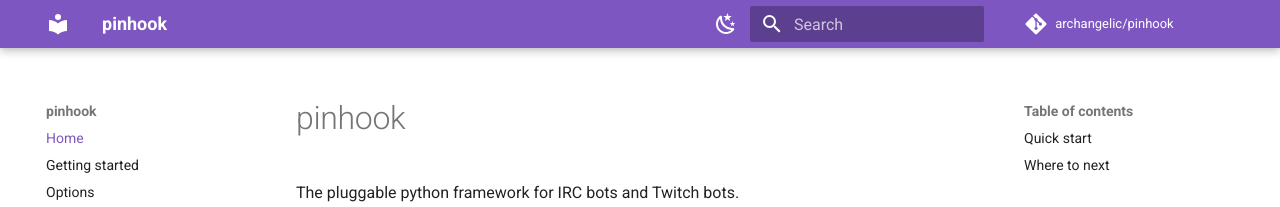
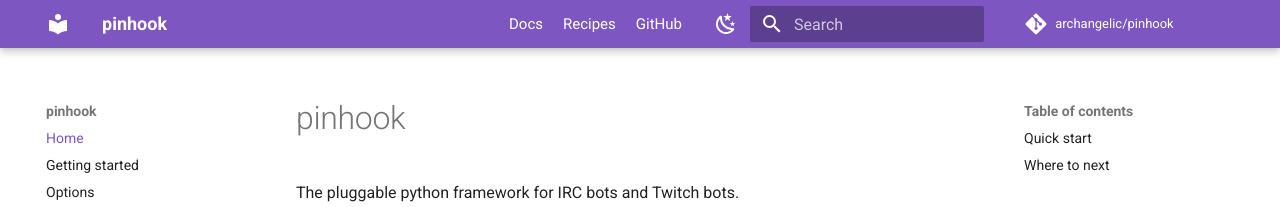
Before and after one commit to archangelic/pinhook, an MkDocs documentation site: the page built from docs/index.md, in a window 1280 px wide. Shown: the top 207 px of the page. Built offline with MkDocs 1.6.1 and Material for MkDocs 9.7.7, drawn with Linux system fonts in a browser that asks for light colours; comment, search, counter and statistics services are not loaded; the version menu is left out.

Commit message:
docs: add project links to the docs header
Configure the Material theme override with links for the documentation, recipes, and GitHub repository. Show the vermilion link only when its public URL is configured, matching the optional homepage band.

```diff
--- /dev/null
+++ b/docs/overrides/partials/header.html
@@ -0,0 +1,134 @@
+<!--
+  Copyright (c) 2016-2025 Martin Donath <martin.donath@squidfunk.com>
+
+  Permission is hereby granted, free of charge, to any person obtaining a copy
+  of this software and associated documentation files (the "Software"), to
+  deal in the Software without restriction, including without limitation the
+  rights to use, copy, modify, merge, publish, distribute, sublicense, and/or
+  sell copies of the Software, and to permit persons to whom the Software is
+  furnished to do so, subject to the following conditions:
+
+  The above copyright notice and this permission notice shall be included in
+  all copies or substantial portions of the Software.
+
+  THE SOFTWARE IS PROVIDED "AS IS", WITHOUT WARRANTY OF ANY KIND, EXPRESS OR
+  IMPLIED, INCLUDING BUT NOT LIMITED TO THE WARRANTIES OF MERCHANTABILITY,
+  FITNESS FOR A PARTICULAR PURPOSE AND NON-INFRINGEMENT. IN NO EVENT SHALL THE
+  AUTHORS OR COPYRIGHT HOLDERS BE LIABLE FOR ANY CLAIM, DAMAGES OR OTHER
+  LIABILITY, WHETHER IN AN ACTION OF CONTRACT, TORT OR OTHERWISE, ARISING
+  FROM, OUT OF OR IN CONNECTION WITH THE SOFTWARE OR THE USE OR OTHER DEALINGS
+  IN THE SOFTWARE.
+-->
+
+<!-- Determine classes -->
+{% set class = "md-header" %}
+{% if "navigation.tabs.sticky" in features %}
+  {% set class = class ~ " md-header--shadow md-header--lifted" %}
+{% elif "navigation.tabs" not in features %}
+  {% set class = class ~ " md-header--shadow" %}
+{% endif %}
+
+<!-- Header -->
+<header class="{{ class }}" data-md-component="header">
+  <nav
+    class="md-header__inner md-grid"
+    aria-label="{{ lang.t('header') }}"
+  >
+
+    <!-- Link to home -->
+    <a
+      href="{{ config.extra.homepage | d(nav.homepage.url, true) | url }}"
+      title="{{ config.site_name | e }}"
+      class="md-header__button md-logo"
+      aria-label="{{ config.site_name }}"
+      data-md-component="logo"
+    >
+      {% include "partials/logo.html" %}
+    </a>
+
+    <!-- Button to open drawer -->
+    <label class="md-header__button md-icon" for="__drawer">
+      {% set icon = config.theme.icon.menu or "material/menu" %}
+      {% include ".icons/" ~ icon ~ ".svg" %}
+    </label>
+
+    <!-- Header title -->
+    <div class="md-header__title" data-md-component="header-title">
+      <div class="md-header__ellipsis">
+        <div class="md-header__topic">
+          <span class="md-ellipsis">
+            {{ config.site_name }}
+          </span>
+        </div>
+        <div class="md-header__topic" data-md-component="header-topic">
+          <span class="md-ellipsis">
+            {% if page.meta and page.meta.title %}
+              {{ page.meta.title }}
+            {% else %}
+              {{ page.title }}
+            {% endif %}
+          </span>
+        </div>
+      </div>
+    </div>
+
+    <!-- Project links -->
+    <div class="md-header__links">
+      <a href="{{ config.extra.docs_url | d(config.site_url, true) | url }}">Docs</a>
+      <a href="{{ config.extra.recipes_url | d(config.repo_url ~ '/tree/master/examples', true) }}">Recipes</a>
+      {% if config.extra.vermilion_url %}
+        <a href="{{ config.extra.vermilion_url }}">vermilion</a>
+      {% endif %}
+      {% if config.repo_url %}
+        <a href="{{ config.repo_url }}">GitHub</a>
+      {% endif %}
+    </div>
+
+    <!-- Color palette toggle -->
+    {% if config.theme.palette %}
+      {% if not config.theme.palette is mapping %}
+        {% include "partials/palette.html" %}
+      {% endif %}
+    {% endif %}
+
+    <!-- User preference: color palette -->
+    {% if not config.theme.palette is mapping %}
+      {% include "partials/javascripts/palette.html" %}
+    {% endif %}
+
+    <!-- Site language selector -->
+    {% if config.extra.alternate %}
+      {% include "partials/alternate.html" %}
+    {% endif %}
+
+    <!-- Button to open search modal -->
+    {% if "material/search" in config.plugins %}
+      {% set search = config.plugins["material/search"] | attr("config") %}
+
+      <!-- Check if search is actually enabled - see https://t.ly/DT_0V -->
+      {% if search.enabled %}
+        <label class="md-header__button md-icon" for="__search">
+          {% set icon = config.theme.icon.search or "material/magnify" %}
+          {% include ".icons/" ~ icon ~ ".svg" %}
+        </label>
+
+        <!-- Search interface -->
+        {% include "partials/search.html" %}
+      {% endif %}
+    {% endif %}
+
+    <!-- Repository information -->
+    {% if config.repo_url %}
+      <div class="md-header__source">
+        {% include "partials/source.html" %}
+      </div>
+    {% endif %}
+  </nav>
+
+  <!-- Navigation tabs (sticky) -->
+  {% if "navigation.tabs.sticky" in features %}
+    {% if "navigation.tabs" in features %}
+      {% include "partials/tabs.html" %}
+    {% endif %}
+  {% endif %}
+</header>
--- /dev/null
+++ b/docs/stylesheets/header-links.css
@@ -0,0 +1,23 @@
+.md-header__links {
+  display: flex;
+  align-items: center;
+  gap: 1rem;
+  margin-inline: auto 1rem;
+  white-space: nowrap;
+}
+
+.md-header__links a {
+  color: var(--md-primary-bg-color);
+  font-size: 0.75rem;
+}
+
+.md-header__links a:hover,
+.md-header__links a:focus-visible {
+  color: var(--md-accent-fg-color);
+}
+
+@media screen and (max-width: 59.984375em) {
+  .md-header__links {
+    display: none;
+  }
+}
--- a/mkdocs.yml
+++ b/mkdocs.yml
@@ -31,6 +31,7 @@ nav:
 
 theme:
   name: material
+  custom_dir: docs/overrides
   features:
     - navigation.sections
     - navigation.top
@@ -54,6 +55,13 @@ theme:
 extra:
   version:
     provider: mike
+  # Optional public URL for the vermilion project. When unset, the link stays hidden.
+  vermilion_url: ""
+  docs_url: https://archangelic.github.io/pinhook/
+  recipes_url: https://github.com/archangelic/pinhook/tree/master/examples
+
+extra_css:
+  - stylesheets/header-links.css
 
 plugins:
   # listed here because adding any plugin turns off the default search
```
